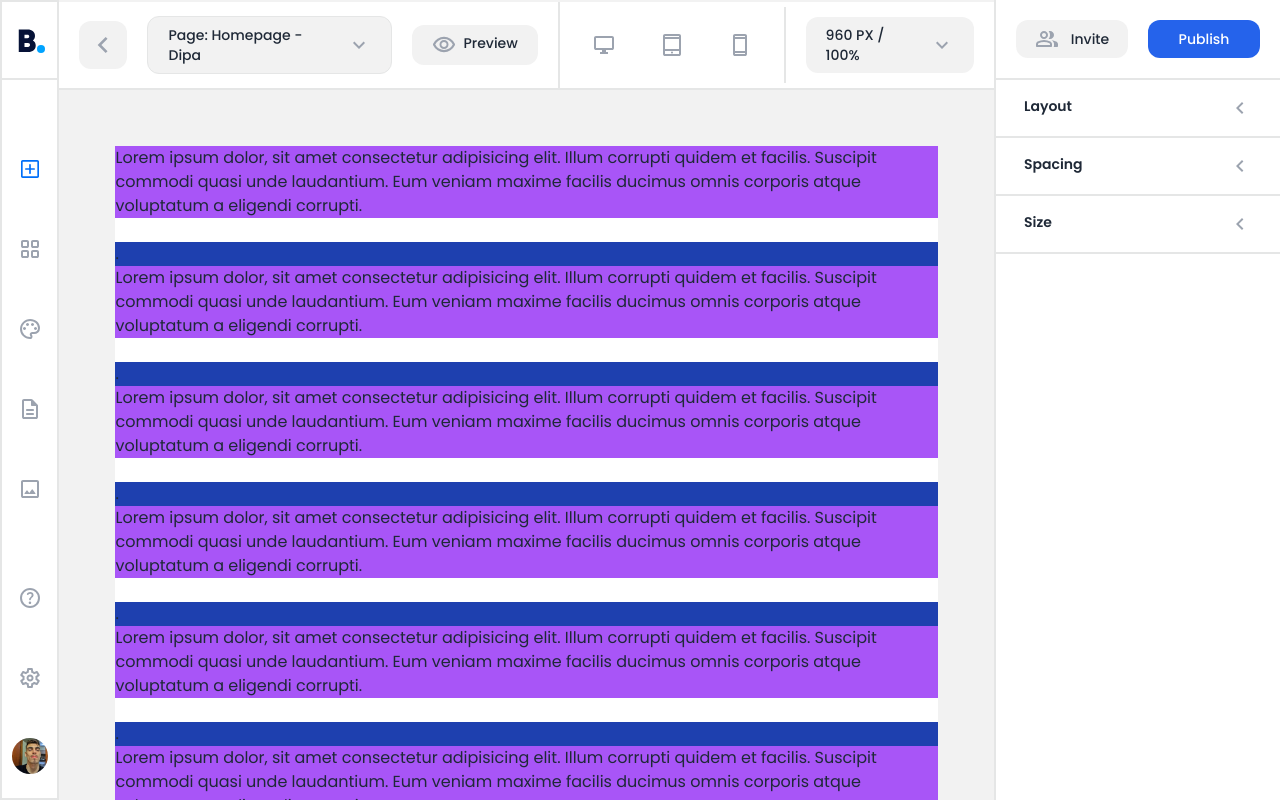
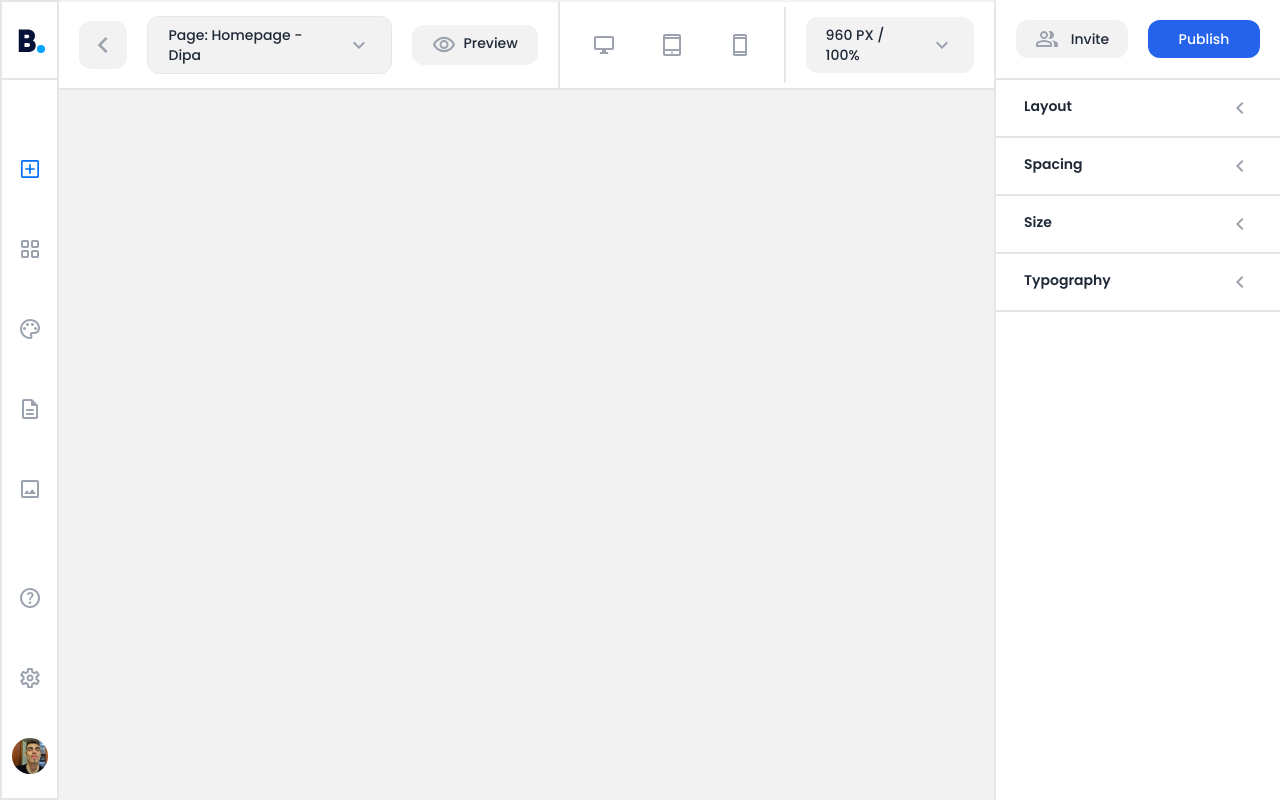
Before and after one commit to paulopariz/Builder, a Vue app: page / in a window 1280 px wide. Built offline with nearby package versions, Linux system fonts and the light colour scheme.

Commit message:
component typography

```diff
--- a/src/App.vue
+++ b/src/App.vue
@@ -1,5 +1,5 @@
 <template>
-  <div class="flex">
+  <div class="flex select-none">
     <MenuLeft />
     <PageEdit />
     <MenuRight />
@@ -26,4 +26,15 @@ MenuLeft
 body {
   font-family: "Poppins", sans-serif;
 }
+
+*::-webkit-scrollbar {
+  width: 8px;
+}
+*::-webkit-scrollbar-track {
+  background: #e1e1e1c2;
+}
+*::-webkit-scrollbar-thumb {
+  background-color: #cacaca;
+  border: 3px solid #cacaca;
+}
 </style>
--- a/src/components/MenuRight/MenuRight.vue
+++ b/src/components/MenuRight/MenuRight.vue
@@ -21,6 +21,8 @@
       <SpacingDrop />
 
       <SizeDrop />
+
+      <TypographyDrop />
     </div>
   </div>
 </template>
@@ -29,8 +31,9 @@
 import LayoutDrop from "./LayoutDrop.vue";
 import SizeDrop from "./SizeDrop.vue";
 import SpacingDrop from "./SpacingDrop.vue";
+import TypographyDrop from "./TypographyDrop.vue";
 export default {
-  components: { LayoutDrop, SpacingDrop, SizeDrop },
+  components: { LayoutDrop, SpacingDrop, SizeDrop, TypographyDrop },
   name: "MenuRight",
 };
 </script>
--- /dev/null
+++ b/src/components/MenuRight/TypographyDrop.vue
@@ -0,0 +1,73 @@
+<template>
+  <div class="w-full border-2 border-base-300 border-x-0 border-t-0">
+    <div class="dropdown dropdown-end w-full">
+      <label
+        tabindex="0"
+        class="text-sm font-semibold py-4 px-7 flex justify-between w-full cursor-pointer"
+        >Typography
+
+        <label @click="dropTypographyClick" class="swap">
+          <input type="checkbox" />
+
+          <img
+            @click="dropTypographyClick"
+            src="../../assets/icons/arrow.svg"
+            class="swap-off fill-current"
+          />
+
+          <img
+            @click="dropTypographyClick"
+            src="../../assets/icons/arrow.svg"
+            class="swap-on fill-current -rotate-90"
+          />
+        </label>
+      </label>
+
+      <ul
+        v-show="dropSectionTypography"
+        tabindex="0"
+        class="dropdown-content w-full rounded-none menu p-2 bg-base-100 border-2 border-base-300 border-x-0 border-t-0"
+      >
+        <div class="flex items-center justify-between p-2">
+          <div
+            class="p-2 bg-base-100 rounded-lg border-2 border-base-300 cursor-pointer hover:bg-base-200 text-sm font-sans font-semibold tracking-wider w-20 flex justify-center items-center"
+          >
+            Sans
+          </div>
+
+          <div
+            class="p-2 bg-base-100 rounded-lg border-2 border-base-300 cursor-pointer hover:bg-base-200 text-sm font-serif font-semibold tracking-wider w-20 flex justify-center items-center"
+          >
+            Serif
+          </div>
+
+          <div
+            class="p-2 bg-base-100 rounded-lg border-2 border-base-300 cursor-pointer hover:bg-base-200 text-sm font-mono font-semibold tracking-wider w-20 flex justify-center items-center"
+          >
+            Mono
+          </div>
+        </div>
+      </ul>
+    </div>
+  </div>
+</template>
+
+<script>
+export default {
+  name: "TypographyDrop",
+
+  data() {
+    return {
+      dropSectionTypography: false,
+    };
+  },
+
+  methods: {
+    dropTypographyClick() {
+      this.dropSectionTypography = !this.dropSectionTypography;
+    },
+  },
+};
+</script>
+
+<style></style>
--- a/src/components/PageEdit.vue
+++ b/src/components/PageEdit.vue
@@ -12,7 +12,7 @@
           </button>
         </div>
         <div
-          class="flex items-center py-2 px-5 gap-2 bg-base-200 rounded-xl border border-base-300"
+          class="flex items-center py-2 px-5 gap-2 bg-base-200 rounded-xl border border-base-300 cursor-pointer"
         >
           <p class="text-sm font-medium">Page: Homepage - Dipa</p>
           <img src="../assets/icons/arrow.svg" class="-rotate-90" />
@@ -52,86 +52,7 @@
 
     <div class="p-14 overflow-auto">
       <div class="w-full bg-white">
-        <div class="grid">
-          <p class="bg-purple-500">
-            Lorem ipsum dolor, sit amet consectetur adipisicing elit. Illum corrupti
-            quidem et facilis. Suscipit commodi quasi unde laudantium. Eum veniam maxime
-            facilis ducimus omnis corporis atque voluptatum a eligendi corrupti.
-          </p>
-
-          <br />
-          <span class="bg-blue-800">.</span>
-          <p class="bg-purple-500">
-            Lorem ipsum dolor, sit amet consectetur adipisicing elit. Illum corrupti
-            quidem et facilis. Suscipit commodi quasi unde laudantium. Eum veniam maxime
-            facilis ducimus omnis corporis atque voluptatum a eligendi corrupti.
-          </p>
-          <br />
-          <span class="bg-blue-800">.</span>
-          <p class="bg-purple-500">
-            Lorem ipsum dolor, sit amet consectetur adipisicing elit. Illum corrupti
-            quidem et facilis. Suscipit commodi quasi unde laudantium. Eum veniam maxime
-            facilis ducimus omnis corporis atque voluptatum a eligendi corrupti.
-          </p>
-          <br />
-          <span class="bg-blue-800">.</span>
-          <p class="bg-purple-500">
-            Lorem ipsum dolor, sit amet consectetur adipisicing elit. Illum corrupti
-            quidem et facilis. Suscipit commodi quasi unde laudantium. Eum veniam maxime
-            facilis ducimus omnis corporis atque voluptatum a eligendi corrupti.
-          </p>
-          <br />
-          <span class="bg-blue-800">.</span>
-          <p class="bg-purple-500">
-            Lorem ipsum dolor, sit amet consectetur adipisicing elit. Illum corrupti
-            quidem et facilis. Suscipit commodi quasi unde laudantium. Eum veniam maxime
-            facilis ducimus omnis corporis atque voluptatum a eligendi corrupti.
-          </p>
-          <br />
-          <span class="bg-blue-800">.</span>
-          <p class="bg-purple-500">
-            Lorem ipsum dolor, sit amet consectetur adipisicing elit. Illum corrupti
-            quidem et facilis. Suscipit commodi quasi unde laudantium. Eum veniam maxime
-            facilis ducimus omnis corporis atque voluptatum a eligendi corrupti.
-          </p>
-          <br />
-          <span class="bg-blue-800">.</span>
-          <p class="bg-purple-500">
-            Lorem ipsum dolor, sit amet consectetur adipisicing elit. Illum corrupti
-            quidem et facilis. Suscipit commodi quasi unde laudantium. Eum veniam maxime
-            facilis ducimus omnis corporis atque voluptatum a eligendi corrupti.
-          </p>
-          <br />
-          <span class="bg-blue-800">.</span>
-          <p class="bg-purple-500">
-            Lorem ipsum dolor, sit amet consectetur adipisicing elit. Illum corrupti
-            quidem et facilis. Suscipit commodi quasi unde laudantium. Eum veniam maxime
-            facilis ducimus omnis corporis atque voluptatum a eligendi corrupti.
-          </p>
-          <br />
-          <span class="bg-blue-800">.</span>
-          <p class="bg-purple-500">
-            Lorem ipsum dolor, sit amet consectetur adipisicing elit. Illum corrupti
-            quidem et facilis. Suscipit commodi quasi unde laudantium. Eum veniam maxime
-            facilis ducimus omnis corporis atque voluptatum a eligendi corrupti.
-          </p>
-          <br />
-          <span class="bg-blue-800">.</span>
-          <p class="bg-purple-500">
-            Lorem ipsum dolor, sit amet consectetur adipisicing elit. Illum corrupti
-            quidem et facilis. Suscipit commodi quasi unde laudantium. Eum veniam maxime
-            facilis ducimus omnis corporis atque voluptatum a eligendi corrupti.
-          </p>
-          <br />
-          <span class="bg-blue-800">.</span>
-          <p class="bg-purple-500">
-            Lorem ipsum dolor, sit amet consectetur adipisicing elit. Illum corrupti
-            quidem et facilis. Suscipit commodi quasi unde laudantium. Eum veniam maxime
-            facilis ducimus omnis corporis atque voluptatum a eligendi corrupti.
-          </p>
-          <br />
-          <span class="bg-blue-800">.</span>
-        </div>
+        <div class="grid select-text"></div>
       </div>
     </div>
   </div>
```
